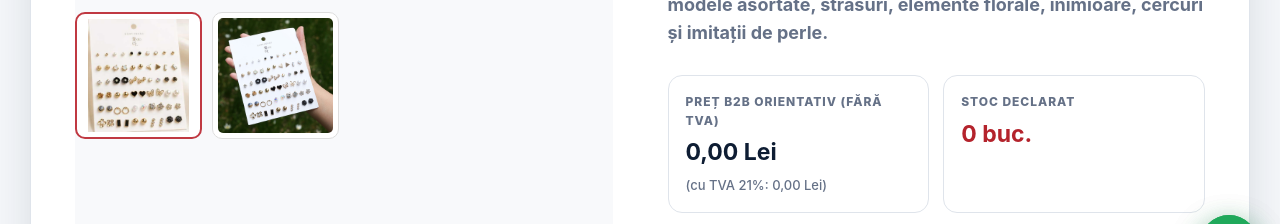
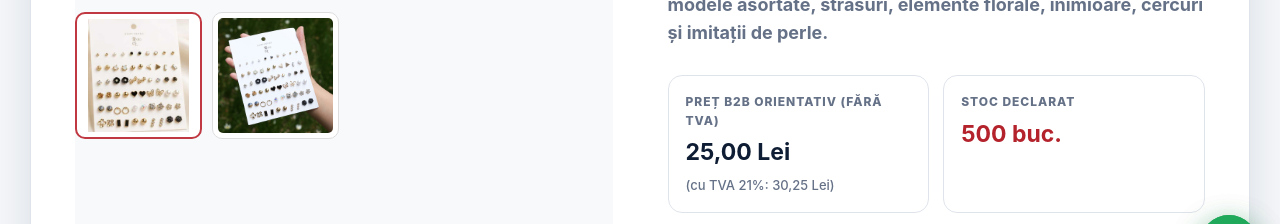
Before and after one commit to 11ONGOAL/Helpship, a plain HTML site: page products/set-30-perechi-de-cercei-fashion-pentru-femei.html in a window 1280 px wide. Shown: the part 505-729 px from the top of the page. Drawn offline with Linux system fonts and the light colour scheme.

Commit message:
Update set-30-perechi-de-cercei-fashion-pentru-femei.html

```diff
--- a/products/set-30-perechi-de-cercei-fashion-pentru-femei.html
+++ b/products/set-30-perechi-de-cercei-fashion-pentru-femei.html
@@ -143,8 +143,8 @@
           <p class="detail-description"><strong>Set de 30 de perechi de cercei fashion pentru femei, cu modele asortate, strasuri, elemente florale, inimioare, cercuri și imitații de perle.</strong></p>
 
           <div class="detail-price-row">
-            <div><span class="detail-label">Preț B2B orientativ (fără TVA)</span><strong class="detail-price">0,00 Lei</strong></div>
-            <div><span class="detail-label">Stoc declarat</span><strong class="detail-stock out-of-stock">0 buc.</strong></div>
+            <div><span class="detail-label">Preț B2B orientativ (fără TVA)</span><strong class="detail-price">25,00 Lei</strong></div>
+            <div><span class="detail-label">Stoc declarat</span><strong class="detail-stock out-of-stock">500 buc.</strong></div>
           </div>
 
           <div class="detail-actions">
```
